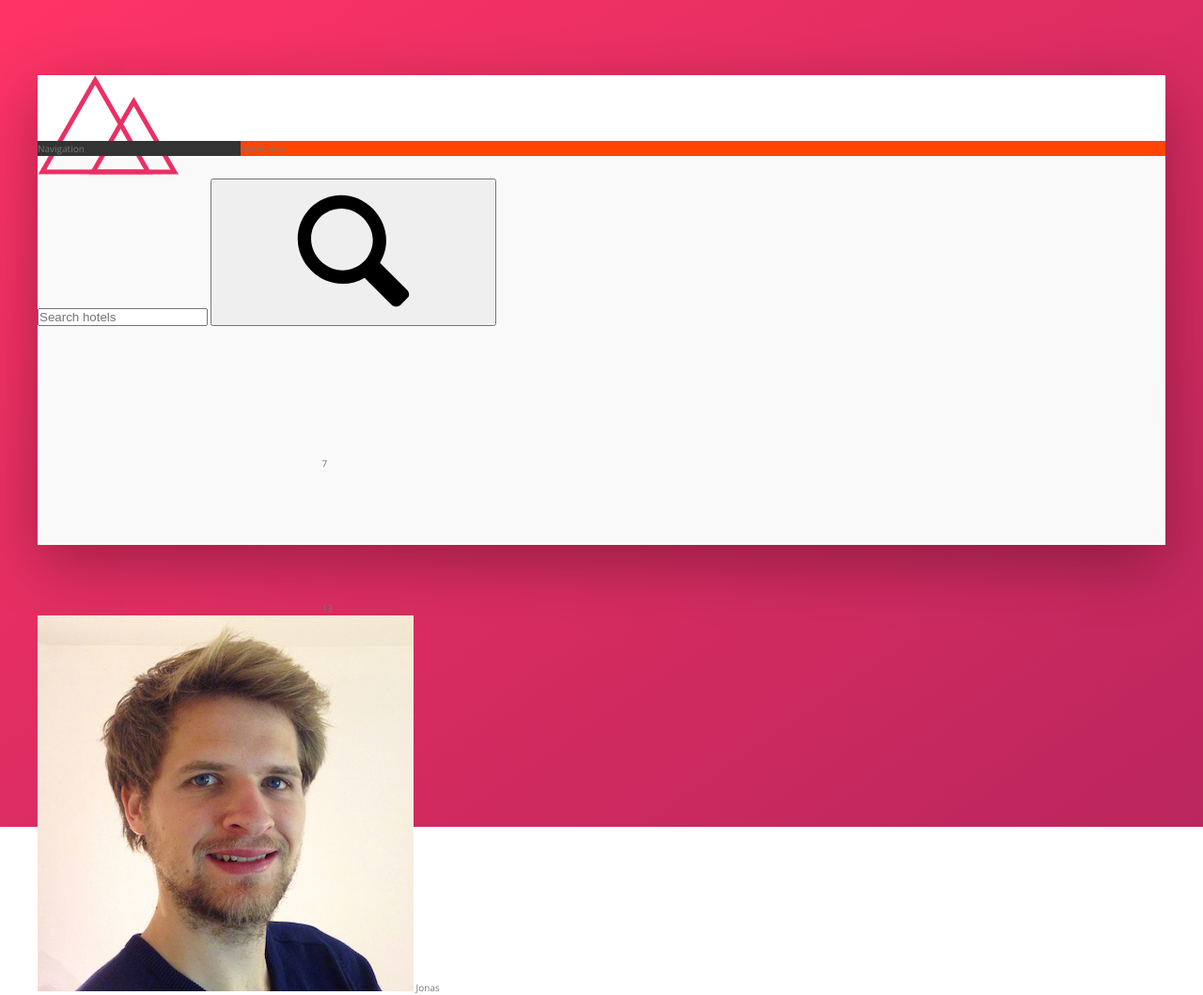
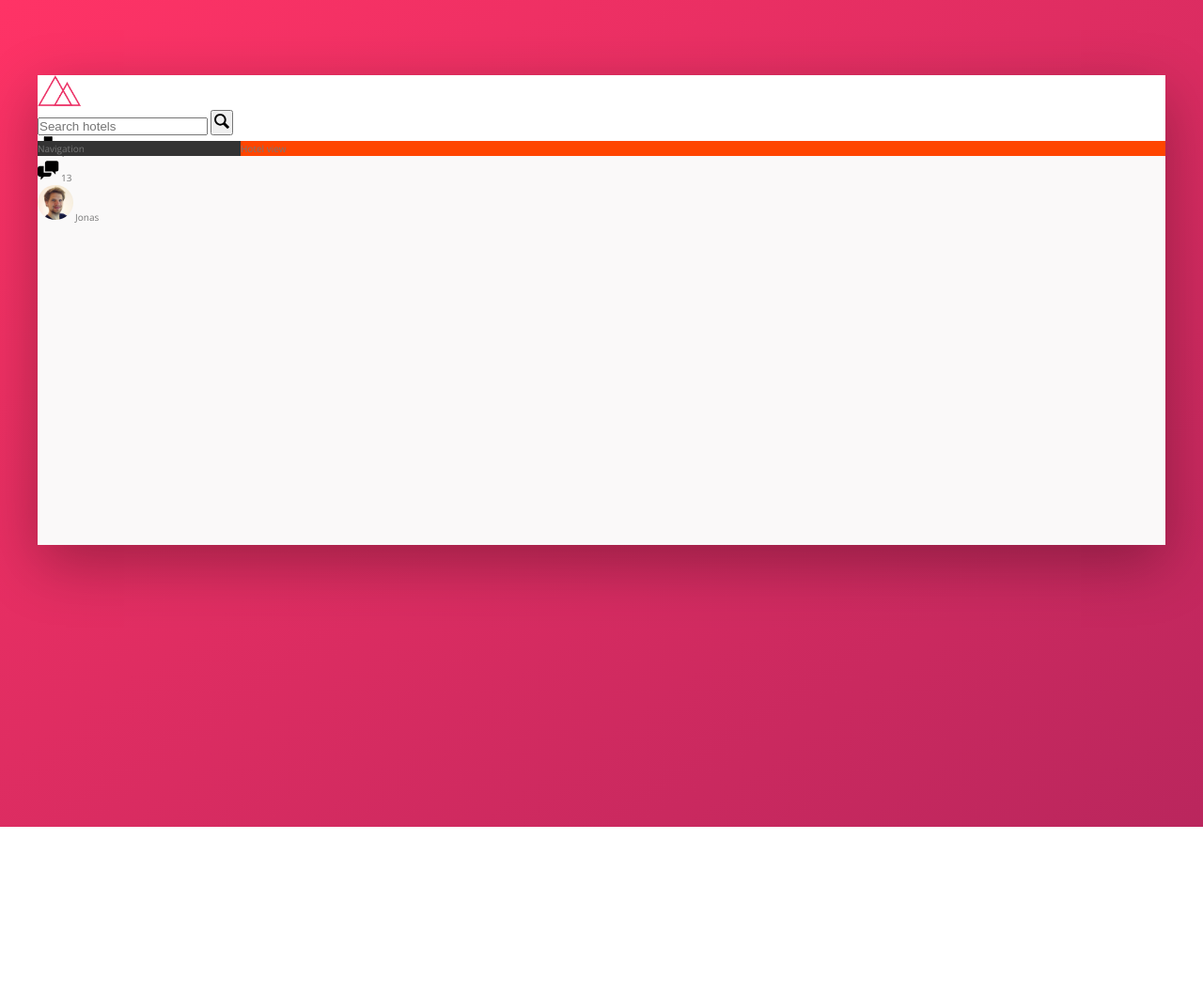
Before and after one commit to lucierabahi/trillo, a website: page index.html in a window 1280 px wide. Shown: the whole page at 94% size. After the commit the page ends 880 px from the top, so only its background shows below. Drawn offline with nearby package versions, Linux system fonts and the light colour scheme.

Commit message:
size icons

```diff
--- a/sass/_components.scss
+++ b/sass/_components.scss
@@ -0,0 +1,46 @@
+//////////////////////////
+// LOGO
+.logo {
+    height: 3.25rem;
+}
+
+//////////////////////////
+// SEARCH
+.search {
+    &__input {
+    }
+
+    &__button {
+    }
+
+    &__icon {
+        height: 2rem;
+        width: 2rem;
+    }
+}
+
+//////////////////////////
+// USER NAVIGATION
+.user-nav {
+    &__icon-box {
+    }
+
+    &__icon {
+        height: 2.25rem;
+        width: 2.25rem;
+    }
+
+    &__notification {
+    }
+
+    &__user {
+    }
+
+    &__user-photo {
+        height: 3.75rem;
+        border-radius: 50%;
+    }
+
+    &__user-name {
+    }
+}
```
Also changed, not shown: index.html (+7 -3 lines), css/style.css.
